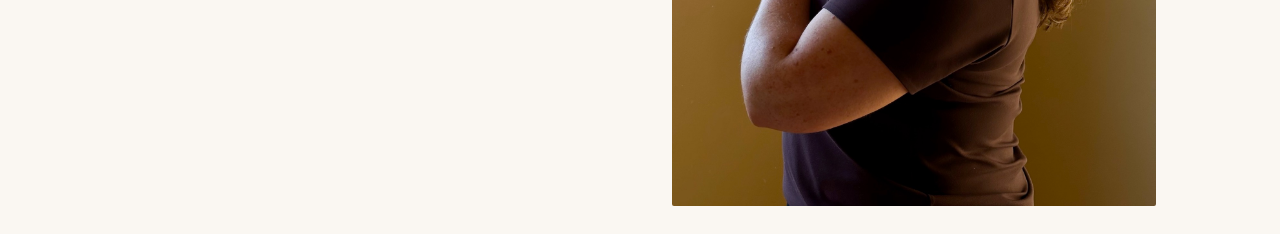
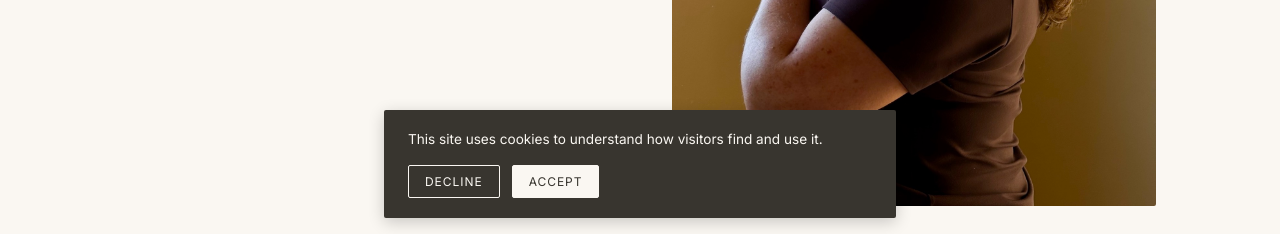
Before and after one commit to ailbhemcneela/yogawithailbhe-site, a plain HTML site: page about/index.html in a window 1280 px wide. Shown: the part 566-800 px from the top of the page. Drawn offline with Linux system fonts and the light colour scheme.

Commit message:
Add Google Analytics with cookie consent banner
Co-Authored-By: Claude Sonnet 5 <noreply@anthropic.com>

```diff
--- a/about/index.html
+++ b/about/index.html
@@ -93,5 +93,15 @@
       </p>
     </div>
   </footer>
+
+  <div id="cookie-banner" class="cookie-banner" hidden>
+    <p>This site uses cookies to understand how visitors find and use it.</p>
+    <div class="cookie-banner-actions">
+      <button id="cookie-decline" type="button" class="cookie-btn cookie-btn-secondary">Decline</button>
+      <button id="cookie-accept" type="button" class="cookie-btn cookie-btn-primary">Accept</button>
+    </div>
+  </div>
+
+  <script src="../js/main.js"></script>
 </body>
 </html>
--- a/css/styles.css
+++ b/css/styles.css
@@ -664,3 +664,63 @@ blockquote.quote cite {
     margin: 0 auto;
   }
 }
+
+/* Cookie banner */
+
+.cookie-banner {
+  position: fixed;
+  left: 1rem;
+  right: 1rem;
+  bottom: 1rem;
+  max-width: 32rem;
+  margin: 0 auto;
+  background-color: var(--anthracite);
+  color: var(--paper);
+  padding: 1.25rem 1.5rem;
+  border-radius: 2px;
+  display: flex;
+  flex-wrap: wrap;
+  align-items: center;
+  gap: 1rem 1.5rem;
+  font-family: 'Inter', -apple-system, BlinkMacSystemFont, 'Segoe UI', sans-serif;
+  box-shadow: 0 4px 16px rgba(0, 0, 0, 0.2);
+  z-index: 100;
+}
+
+.cookie-banner p {
+  flex: 1 1 16rem;
+  font-size: 0.85rem;
+  line-height: 1.4;
+  opacity: 1;
+}
+
+.cookie-banner-actions {
+  display: flex;
+  gap: 0.75rem;
+}
+
+.cookie-btn {
+  font-family: inherit;
+  font-size: 0.75rem;
+  letter-spacing: 0.08em;
+  text-transform: uppercase;
+  padding: 0.5rem 1rem;
+  border-radius: 2px;
+  border: 1px solid var(--paper);
+  cursor: pointer;
+  transition: opacity 0.2s ease;
+}
+
+.cookie-btn-primary {
+  background-color: var(--paper);
+  color: var(--anthracite);
+}
+
+.cookie-btn-secondary {
+  background-color: transparent;
+  color: var(--paper);
+}
+
+.cookie-btn:hover {
+  opacity: 0.8;
+}
--- a/js/main.js
+++ b/js/main.js
@@ -47,3 +47,51 @@
     }
   });
 })();
+
+// Google Analytics + cookie consent banner
+(function () {
+  var CONSENT_KEY = 'ga-consent';
+  var MEASUREMENT_ID = 'G-0BEGRH8LEF';
+
+  function loadAnalytics() {
+    var script = document.createElement('script');
+    script.async = true;
+    script.src = 'https://www.googletagmanager.com/gtag/js?id=' + MEASUREMENT_ID;
+    document.head.appendChild(script);
+
+    window.dataLayer = window.dataLayer || [];
+    function gtag() { window.dataLayer.push(arguments); }
+    window.gtag = gtag;
+    gtag('js', new Date());
+    gtag('config', MEASUREMENT_ID);
+  }
+
+  document.addEventListener('DOMContentLoaded', function () {
+    var banner = document.getElementById('cookie-banner');
+    if (!banner) return;
+
+    var consent = localStorage.getItem(CONSENT_KEY);
+
+    if (consent === 'accepted') {
+      loadAnalytics();
+      return;
+    }
+
+    if (consent === 'declined') {
+      return;
+    }
+
+    banner.hidden = false;
+
+    document.getElementById('cookie-accept').addEventListener('click', function () {
+      localStorage.setItem(CONSENT_KEY, 'accepted');
+      banner.hidden = true;
+      loadAnalytics();
+    });
+
+    document.getElementById('cookie-decline').addEventListener('click', function () {
+      localStorage.setItem(CONSENT_KEY, 'declined');
+      banner.hidden = true;
+    });
+  });
+})();
```
Also changed, not shown: corporate/index.html (+10 -0 lines), index.html (+8 -0 lines).
